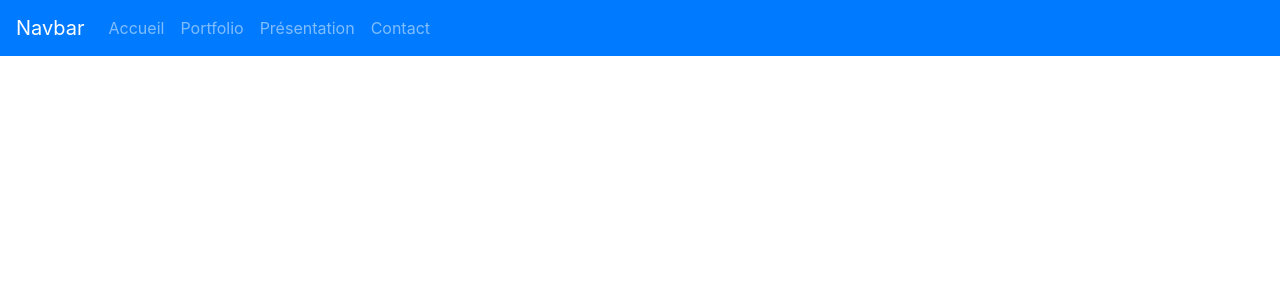
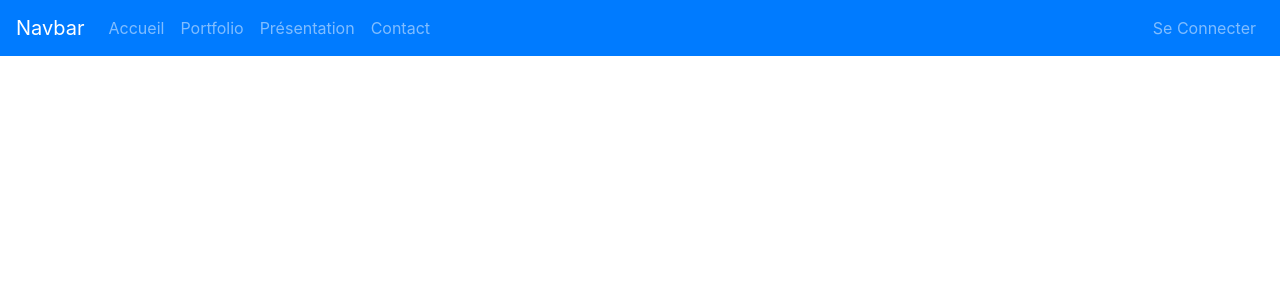
Before and after one commit to gilgamet/P5, a Symfony app: template p51/templates/portfolio/index.html.twig in a window 1280 px wide. Shown: the top 300 px of the page. Run offline with Twig, Linux system fonts and the light colour scheme; the template is opened without the code that fills it, so the values that code supplies are empty; some libraries are stand-ins or nearby versions.

Commit message:
Divers dont mise en page

```diff
--- a/p51/templates/base.html.twig
+++ b/p51/templates/base.html.twig
@@ -34,6 +34,12 @@
                     <a href="{{ path('logout') }}" class="nav-link">Se Deconnecter</a>
                 </li>
             </ul>
+        {% else %}
+            <ul class="navbar-nav">
+                <li class="nav-item">
+                    <a href="{{ path('login') }}" class="nav-link">Se Connecter</a>
+                </li>
+            </ul>
         {% endif %}
   </div>
 </nav>
--- a/p51/templates/portfolio/index.html.twig
+++ b/p51/templates/portfolio/index.html.twig
@@ -4,7 +4,7 @@
 
 {% block body %}
 <div class="container mt-5">
-    <div class="row-flex">
+    <div class="row">
         {% for portfolio in portfolios %}
         <div class="col-3 mt-4">
             <div class="card">
```
